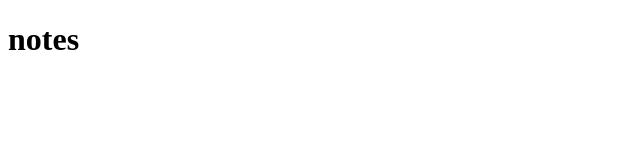
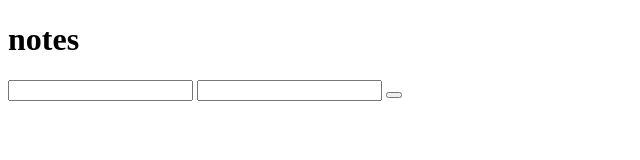
Before and after one commit to GSG-G9/Notes-IZA, a website: page public/main.html in a window 1280 px wide. Shown: the whole page, without its empty margins (0-640 px from the left). Drawn offline with Linux system fonts and the light colour scheme.

Commit message:
added html for notes

```diff
--- a/public/main.html
+++ b/public/main.html
@@ -1,13 +1,38 @@
 <!DOCTYPE html>
 <html lang="en">
   <head>
-  <meta charset="UTF-8">
-  <meta name="viewport" content="width=device-width, initial-scale=1.0">
+    <meta charset="UTF-8" />
+    <meta name="viewport" content="width=device-width, initial-scale=1.0" />
     <title>Document</title>
   </head>
   <body>
     <h1>notes</h1>
-  <div class="test"></div>
+    <div class="notes-page" id="notes-page">
+      <div class="notes-div" id="notes-div"></div>
+      <!-- <button type="button" class="open-note-form" id="open-note-form"></button> -->
+      <form
+        action="/add-note"
+        method="POST"
+        class="add-note-form"
+        id="add-note-form"
+      >
+        <input
+          type="text"
+          name="noteHead"
+          autocomplete="off"
+          class="note-head"
+          id="note-head"
+        />
+        <input
+          type="text"
+          name="noteText"
+          autocomplete="off"
+          class="note-text"
+          id="note-text"
+        />
+        <button type="submit" class="add-note" id="add-note"></button>
+      </form>
+    </div>
     <script src="js/dom.js"></script>
   </body>
 </html>
```
Lines whose indentation alone changed are shown as unchanged.
